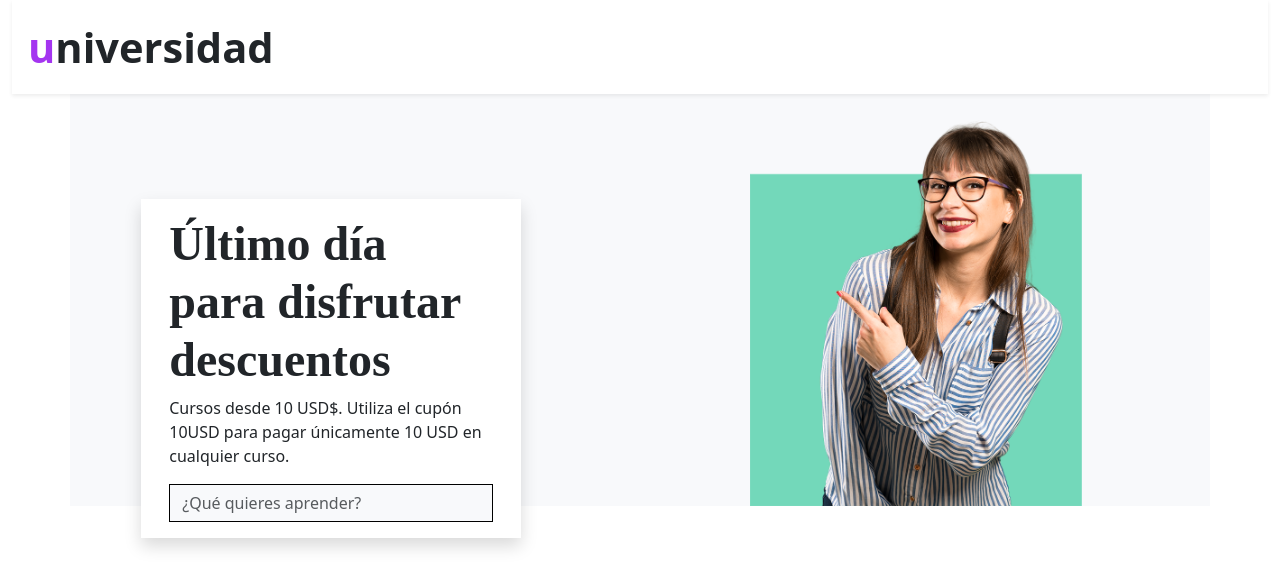
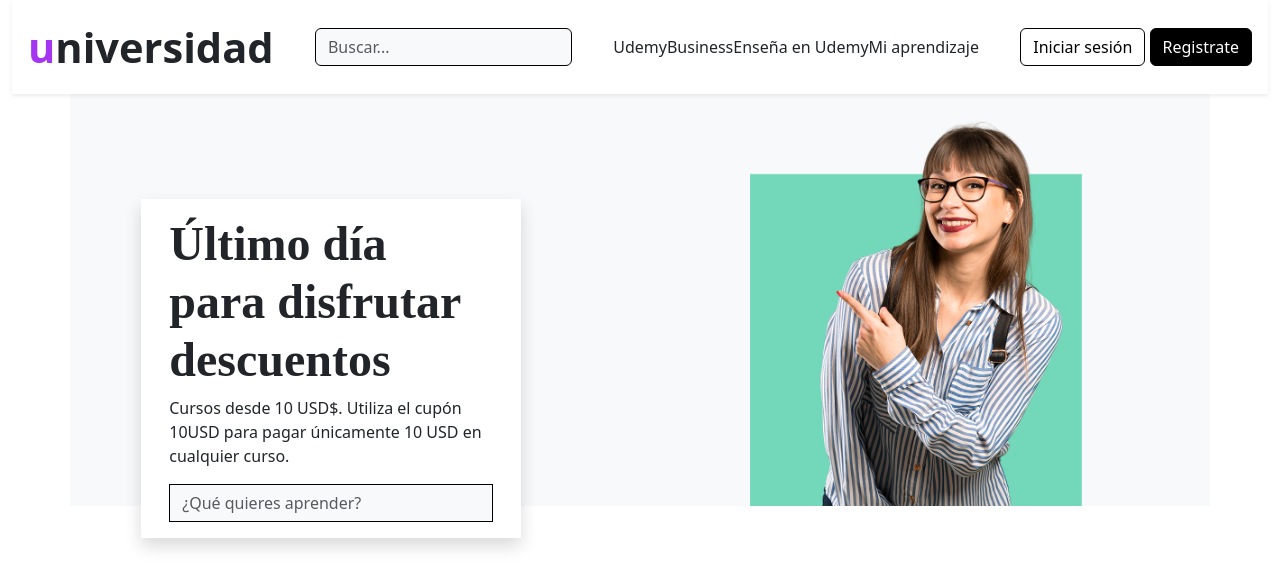
Before and after one commit to Naibaf93/Udemyclon, a website: page index.html in a window 1280 px wide. Drawn offline with nearby package versions, Linux system fonts and the light colour scheme; a web font is replaced by a local one.

Commit message:
creando la navegacion del header

```diff
--- a/index.html
+++ b/index.html
@@ -16,6 +16,20 @@
     <header class="header container-fluid d-none d-lg-block">
         <div class="d-flex justify-content-between align-items-center p-3 shadow-sm">
              <p class="fs-3 fw-bold m-0"><span class="text-success">u</span>niversidad</p>
+
+             <form>
+                <input type="search" class="form-control bg-light" placeholder="Buscar...">
+             </form>
+
+             <nav class="d-flex">
+               <a href="#" class="nav-link">UdemyBusiness</a>
+               <a href="#" class="nav-link">Enseña en Udemy</a>
+               <a href="#" class="nav-link">Mi aprendizaje</a>
+             </nav>
+             <nav>
+                <a href="#" class="btn btn-outline-dark">Iniciar sesión</a>
+                <a href="#" class="btn btn-dark">Registrate</a>
+             </nav>
         </div>
 
     </header>
```
